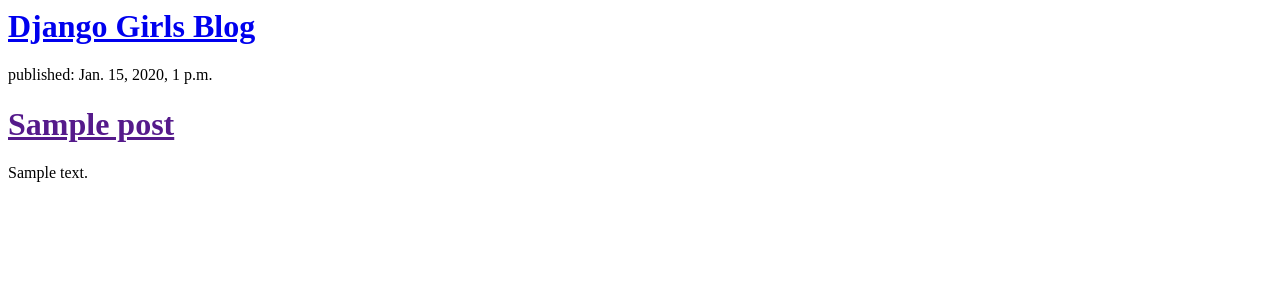
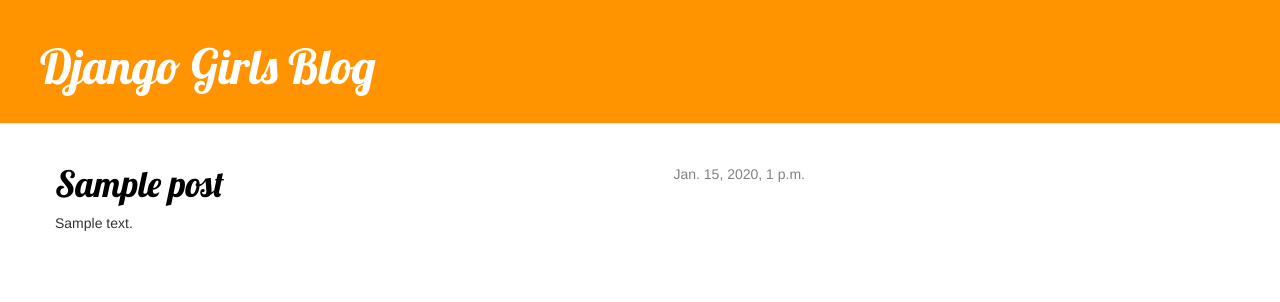
Before and after one commit to qaAlex/my-first-blog, a Django app: template blog/templates/blog/post_list.html in a window 1280 px wide. Shown: the top 302 px of the page. Run offline with Django 3.2, Linux system fonts and the light colour scheme; the template is opened without the code that fills it: values that come from a table or form of the project are taken from there, others are empty; tables that the repository leaves empty hold one stand-in row (values such as "Sample post"); some libraries are stand-ins or nearby versions.

Commit message:
commit css

```diff
--- /dev/null
+++ b/blog/static/css/blog.css
@@ -0,0 +1,45 @@
+.page-header {
+    background-color: #ff9400;
+    margin-top: 0;
+    padding: 20px 20px 20px 40px;
+}
+.page-header h1,
+.page-header h1 a,
+.page-header h1 a:visited,
+.page-header h1 a:active {
+    color: #ffffff;
+    font-size: 36pt;
+    text-decoration: none;
+}
+.content {
+    margin-left: 40px;
+}
+h1,h2,h3,h4 {
+    font-family: 'Lobster', cursive;
+}
+.date {
+    float: right;
+    color: #828282;
+}
+.save {
+    float: right;
+}
+.post-form textarea,
+.post-form input {
+    width: 100%;
+}
+.top-menu,
+.top-menu:hover,
+.top-menu:visited {
+    color: #ffffff;
+    float: right;
+    font-size: 26pt;
+    margin-right: 20px;
+}
+.post {
+    margin-bottom: 70px;
+}
+.post h1 a,
+.post h1 a:visited {
+    color: #000000;
+}
--- a/blog/templates/blog/post_list.html
+++ b/blog/templates/blog/post_list.html
@@ -1,17 +1,30 @@
+{% load staticfiles %}
 <html>
    <head>
       <title>Django Girls blog</title>
+      <link rel="stylesheet" href="//maxcdn.bootstrapcdn.com/bootstrap/3.2.0/css/bootstrap.min.css">
+      <link rel="stylesheet" href="//maxcdn.bootstrapcdn.com/bootstrap/3.2.0/css/bootstrap-theme.min.css">
+      <link rel="stylesheet" href="{% static 'css/blog.css' %}">
+      <link href="https://fonts.googleapis.com/css?family=Lobster&subset=latin,cyrillic" rel="stylesheet" type="text/css">
    </head>
    <body>
-     <div>
+      <div class="page-header">
          <h1><a href="/">Django Girls Blog</a></h1>
       </div>
+      <div class="content container">
+         <div class="row">
+            <div class="col-md-8">
                {% for post in posts %}
-     <div>
-       <p>published: {{ post.published_date }}</p>
+               <div class="post">
+                  <div class="date">
+                     {{ post.published_date }}
+                  </div>
                   <h1><a href="">{{ post.title }}</a></h1>
                   <p>{{ post.text|linebreaksbr }}</p>
                </div>
                {% endfor %}
+            </div>
+         </div>
+      </div>
    </body>
 </html>
```
Lines whose indentation alone changed are shown as unchanged.
